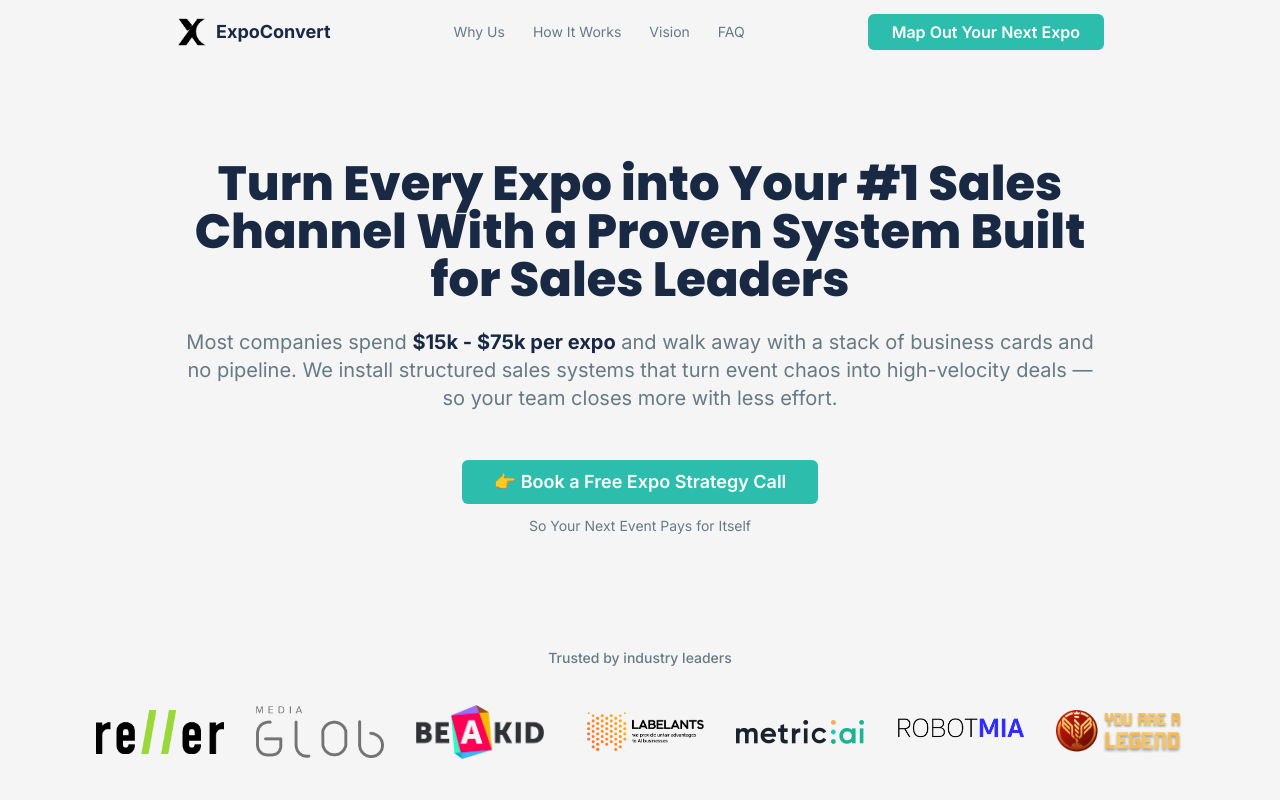
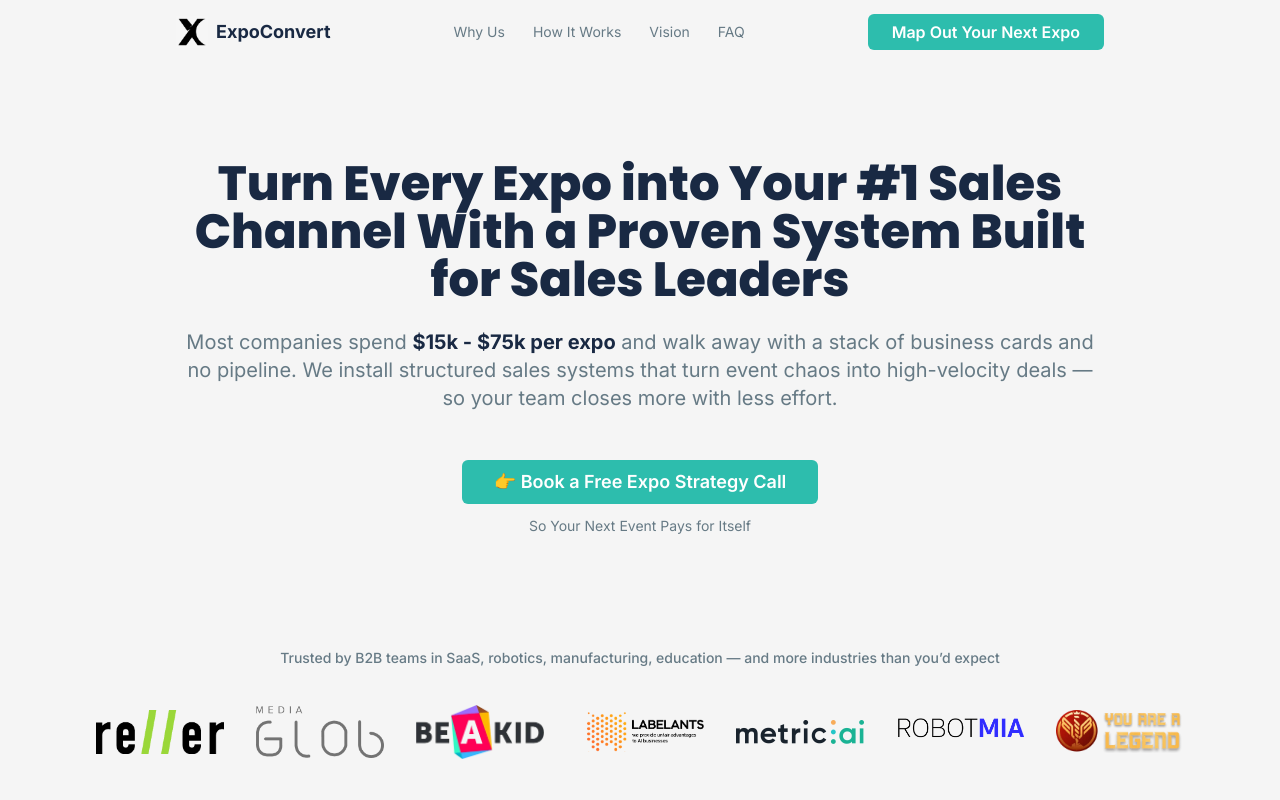
Before and after one commit to iliand1/expoconvert_landing, a Next.js app: page / in a window 1280 px wide. Shown: the top 800 px of the page. Built offline with nearby package versions, Linux system fonts and the light colour scheme.

Commit message:
Update AuthorityBlock.tsx

```diff
--- a/app/components/AuthorityBlock.tsx
+++ b/app/components/AuthorityBlock.tsx
@@ -16,7 +16,7 @@ const AuthorityBlock: React.FC = () => {
     <div className="pt-16 pb-24 bg-background/50">
       <div className="max-w-6xl mx-auto px-6 sm:px-8">
         <p className="text-center text-sm font-medium text-muted-foreground mb-8">
-          Trusted by industry leaders
+          Trusted by B2B teams in SaaS, robotics, manufacturing, education — and more industries than you’d expect
         </p>
         <div className="grid grid-cols-2 md:grid-cols-4 lg:grid-cols-7 gap-8 items-center justify-items-center">
           {partners.map((partner, index) => (
```
